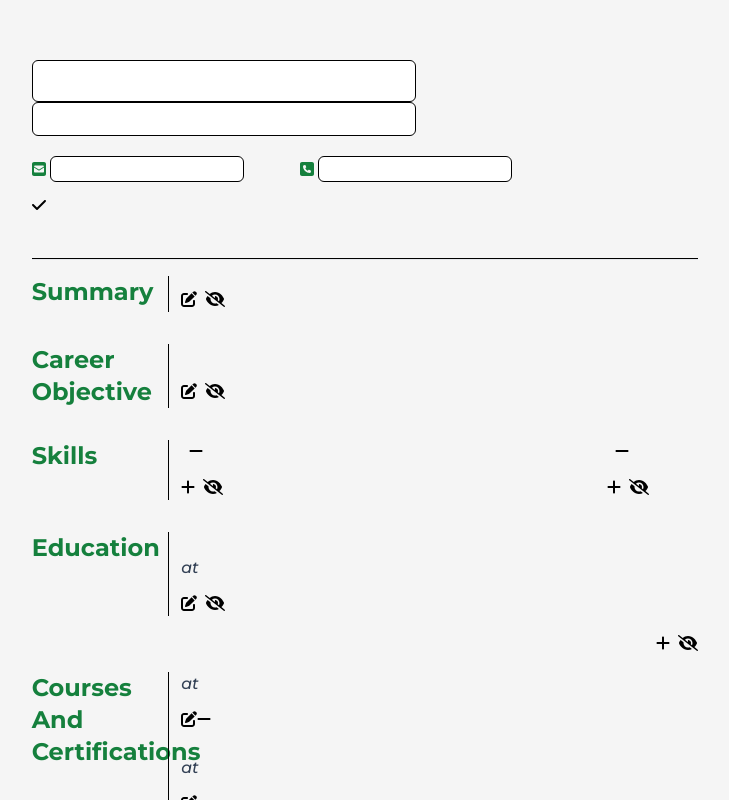
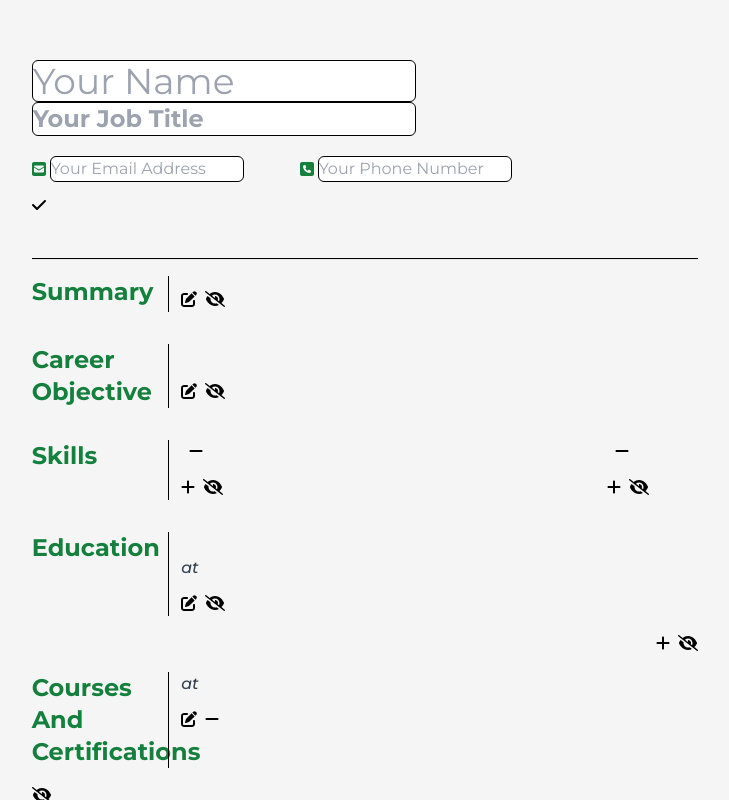
Before and after one commit to 00mark0/odin-project---cv-app, a React (Vite) app: page / in a window 1280 px wide. Both pictures are taken after a click on the button 314 px from the left and 120 px from the top of the page. Shown: the top 800 px of the page, without its empty margins (275-1004 px from the left). Built offline with nearby package versions, Linux system fonts and the light colour scheme.

Commit message:
some testing

```diff
--- a/src/components/Courses.jsx
+++ b/src/components/Courses.jsx
@@ -16,12 +16,6 @@ function Courses() {
   const [isEditing, setIsEditing] = useState(false);
   const [courses, setCourses] = useState(
     JSON.parse(localStorage.getItem("courses")) || [
-      {
-        title: "",
-        institution: "",
-        period: "",
-        location: "",
-      },
       {
         title: "",
         institution: "",
@@ -161,6 +155,7 @@ function Courses() {
                               )
                             : setIsEditing(true)
                         }
+                        className="mr-2"
                       >
                         {isEditing ? (
                           <FontAwesomeIcon icon={faCheck} />
--- a/src/components/Education.jsx
+++ b/src/components/Education.jsx
@@ -50,6 +50,7 @@ function Education() {
                         value={title}
                         onChange={(e) => setTitle(e.target.value)}
                         className="border border-black"
+                        placeholder="Degree"
                       />
                     ) : (
                       <h3 className="text-xl font-bold">{title}</h3>
@@ -59,6 +60,7 @@ function Education() {
                         value={school}
                         onChange={(e) => setSchool(e.target.value)}
                         className="border border-black"
+                        placeholder="School"
                       />
                     ) : (
                       <h4 className="font-semibold text-slate-800">
@@ -75,6 +77,7 @@ function Education() {
                         value={year}
                         onChange={(e) => setYear(e.target.value)}
                         className="border border-black"
+                        placeholder="Period"
                       />
                     ) : (
                       <p className="italic text-sm text-slate-600">{year}</p>
@@ -84,6 +87,7 @@ function Education() {
                         value={location}
                         onChange={(e) => setLocation(e.target.value)}
                         className="border border-black"
+                        placeholder="Location"
                       />
                     ) : (
                       <p className="italic text-sm text-slate-600 mb-3">
--- a/src/components/Info.jsx
+++ b/src/components/Info.jsx
@@ -58,6 +58,7 @@ function Info() {
             onChange={(e) => setName(e.target.value)}
             onClick={(e) => e.preventDefault()}
             className="text-4xl border border-black w-64 md:w-96 rounded-md"
+            placeholder="Your Name"
           />
         ) : (
           <h1 className="text-4xl">{name}</h1>
@@ -69,6 +70,7 @@ function Info() {
             onChange={(e) => setJob(e.target.value)}
             onClick={(e) => e.preventDefault()}
             className="text-2xl border border-black w-64 md:w-96 text-green-700 font-bold rounded-md"
+            placeholder="Your Job Title"
           />
         ) : (
           <h2 className="font-bold text-green-700 text-2xl">{job}</h2>
@@ -98,6 +100,7 @@ function Info() {
                 onChange={(e) => setEmail(e.target.value)}
                 onClick={(e) => e.preventDefault()}
                 className="border border-black rounded-md ml-1"
+                placeholder="Your Email Address"
               />
             ) : (
               <span className="ml-1">{email}</span>
@@ -126,6 +129,7 @@ function Info() {
                 onChange={(e) => setPhone(formatPhone(e.target.value))}
                 onClick={(e) => e.preventDefault()}
                 className="border border-black rounded-md ml-1"
+                placeholder="Your Phone Number"
               />
             ) : (
               <span className="ml-1">{formatPhone(phone)}</span>
--- a/src/components/Objective.jsx
+++ b/src/components/Objective.jsx
@@ -38,6 +38,7 @@ function Objective() {
             value={paragraph1}
             onChange={(e) => setParagraph1(e.target.value)}
             className="border border-black w-28 h-52 md:w-96 rounded-md p-2"
+            placeholder="Write a career objective"
           />
         ) : (
           <p>{paragraph1}</p>
@@ -48,6 +49,7 @@ function Objective() {
             value={paragraph2}
             onChange={(e) => setParagraph2(e.target.value)}
             className="border border-black w-28 h-52 md:w-96 rounded-md p-2"
+            placeholder="Write a career objective"
           />
         ) : (
           <p className="mb-3">{paragraph2}</p>
--- a/src/components/Summary.jsx
+++ b/src/components/Summary.jsx
@@ -40,6 +40,7 @@ function Summary() {
               value={summary}
               onChange={(e) => setSummary(e.target.value)}
               className="border border-black w-28 h-52 md:w-96 rounded-md p-2"
+              placeholder="Write a summary about yourself"
             />
             <button type="submit" className="md:ml-3">
               <FontAwesomeIcon icon={faCheck} />
```
